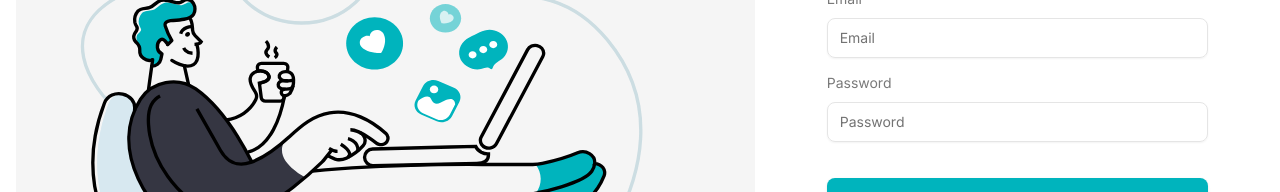
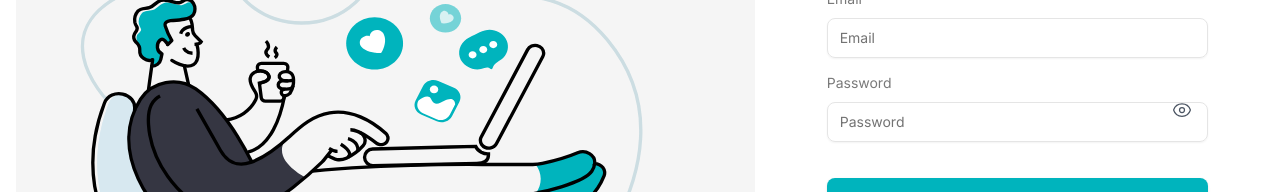
Before and after one commit to Golet-Project/hris-frontend, a Next.js app: page /auth/login in a window 1280 px wide. Shown: the part 373-565 px from the top of the page. Built offline with nearby package versions, Linux system fonts and the light colour scheme; no server answers.

Commit message:
add feature show and hide password in login page

```diff
--- a/src/app/auth/login/LoginForm.tsx
+++ b/src/app/auth/login/LoginForm.tsx
@@ -26,11 +26,16 @@
 
 export default function LoginForm() {
   const [loginButtonDisabled, setLoginButtonDisabled] = useState(false)
+  const [showPassword, setShowPassword] = useState(false)
   const router = useRouter()
 
   const form = useForm<LoginSchema>({
     resolver: zodResolver(loginSchema)
   })
+
+  function toggleShowPassword() {
+    setShowPassword((prevState) => !prevState)
+  }
 
   const onSubmit = async (values: LoginSchema) => {
     try {
@@ -82,12 +87,58 @@
             control={form.control}
             name="password"
             render={({ field }: { field: any }) => (
-              <FormItem className="my-3">
+              <FormItem className="my-3 relative">
                 <FormLabel>Password</FormLabel>
                 <FormControl className="my-2">
-                  <Input type="password" name="password" placeholder="Password" {...field} />
+                  <Input
+                    type={showPassword ? "text" : "password"}
+                    name="password"
+                    placeholder="Password"
+                    {...field}
+                  />
                 </FormControl>
-                <FormMessage />
+                <button
+                  type="button"
+                  onClick={toggleShowPassword}
+                  className="absolute inset-y-0 right-0 flex items-center px-4 text-gray-600"
+                >
+                  {showPassword ? (
+                    <svg
+                      xmlns="http://www.w3.org/2000/svg"
+                      fill="none"
+                      viewBox="0 0 24 24"
+                      strokeWidth={1.5}
+                      stroke="currentColor"
+                      className="w-5 h-5"
+                    >
+                      <path
+                        strokeLinecap="round"
+                        strokeLinejoin="round"
+                        d="M3.98 8.223A10.477 10.477 0 001.934 12C3.226 16.338 7.244 19.5 12 19.5c.993 0 1.953-.138 2.863-.395M6.228 6.228A10.45 10.45 0 0112 4.5c4.756 0 8.773 3.162 10.065 7.498a10.523 10.523 0 01-4.293 5.774M6.228 6.228L3 3m3.228 3.228l3.65 3.65m7.894 7.894L21 21m-3.228-3.228l-3.65-3.65m0 0a3 3 0 10-4.243-4.243m4.242 4.242L9.88 9.88"
+                      />
+                    </svg>
+                  ) : (
+                    <svg
+                      xmlns="http://www.w3.org/2000/svg"
+                      fill="none"
+                      viewBox="0 0 24 24"
+                      strokeWidth={1.5}
+                      stroke="currentColor"
+                      className="w-5 h-5"
+                    >
+                      <path
+                        strokeLinecap="round"
+                        strokeLinejoin="round"
+                        d="M2.036 12.322a1.012 1.012 0 010-.639C3.423 7.51 7.36 4.5 12 4.5c4.638 0 8.573 3.007 9.963 7.178.07.207.07.431 0 .639C20.577 16.49 16.64 19.5 12 19.5c-4.638 0-8.573-3.007-9.963-7.178z"
+                      />
+                      <path
+                        strokeLinecap="round"
+                        strokeLinejoin="round"
+                        d="M15 12a3 3 0 11-6 0 3 3 0 016 0z"
+                      />
+                    </svg>
+                  )}
+                </button>
               </FormItem>
             )}
           />
--- a/src/app/auth/login/page.tsx
+++ b/src/app/auth/login/page.tsx
@@ -25,8 +25,8 @@
           <Image
             src="/static/images/people-in-desk.svg"
             alt="Person in the front of desk"
-            width={800}
-            height={800}
+            width={700}
+            height={700}
             priority
             style={imageStyle}
             className="
```
